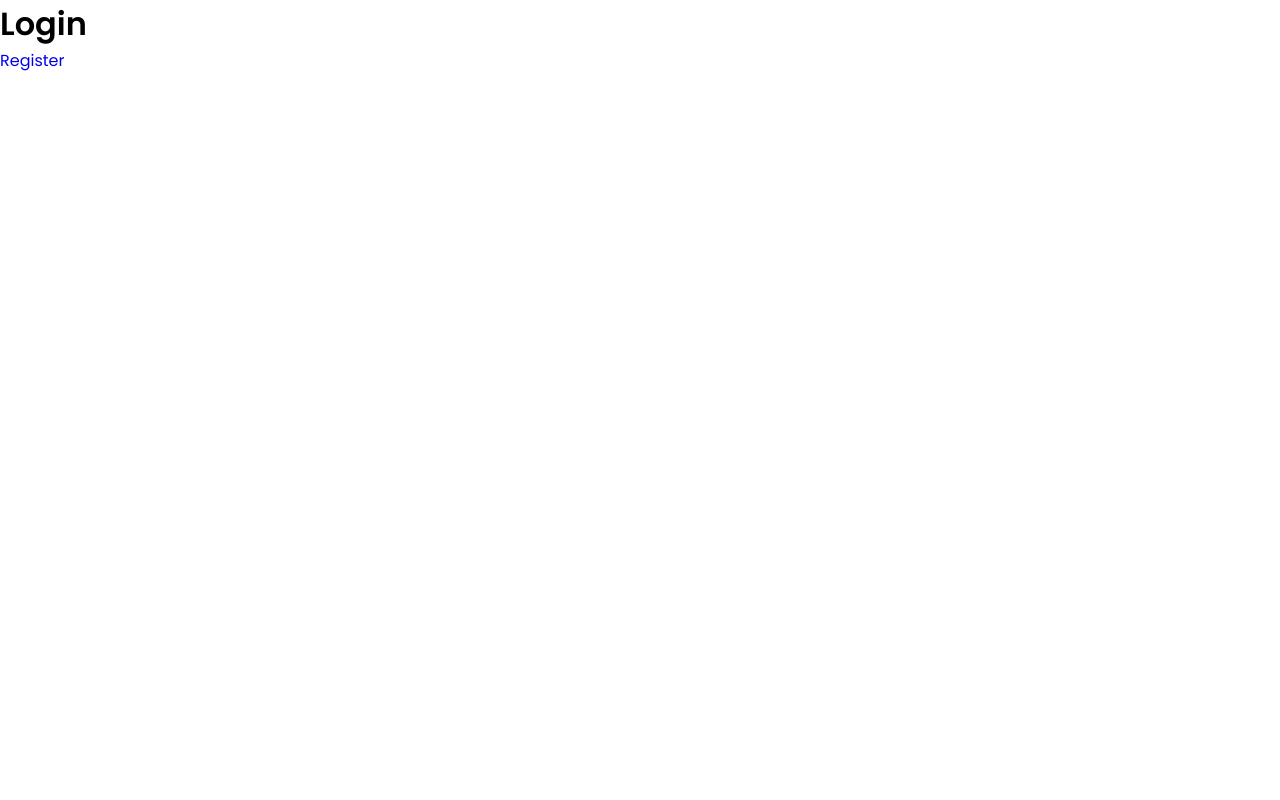
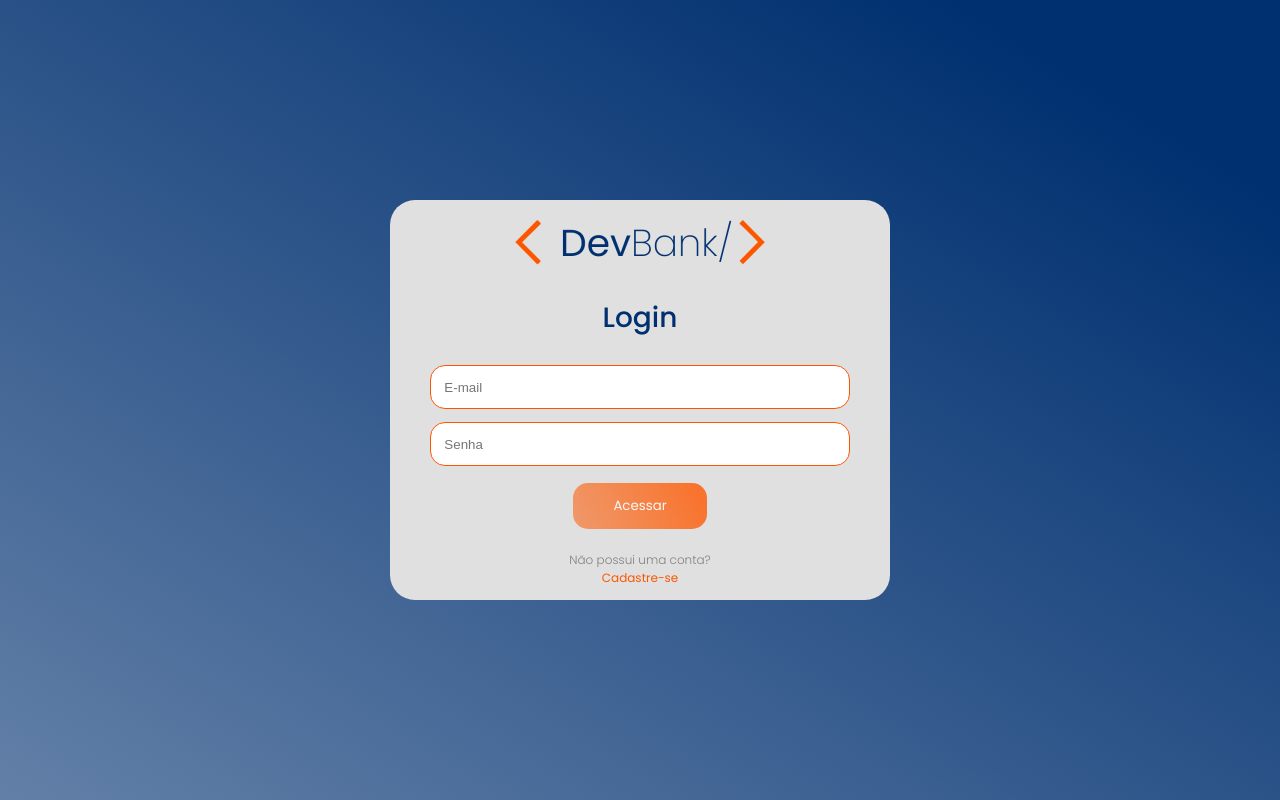
Before and after one commit to iury-assuncao/dev-bank, a React (Create React App) app: page / in a window 1280 px wide. Built offline with nearby package versions, Linux system fonts and the light colour scheme.

Commit message:
criação da tela de login

```diff
--- a/src/App.css
+++ b/src/App.css
@@ -1,12 +1,74 @@
+@import url('https://fonts.googleapis.com/css2?family=Poppins:wght@200;300;400;500;600;700&display=swap%27');
 
 *{
-  box-sizing:border-box;
+  padding:0;
+  margin: 0;
   text-decoration: none;
   list-style: none;
-  margin: 0;
-  padding:0;
+  box-sizing:border-box;
+}
+
+html{
+  font-size: 10px;
 }
 
 body{
+  font-family: 'Poppins', sans-serif;
+}
+
+.title{
+  color: #003070;
+  font-style: normal;
+  font-size: 2.8em;
+  font-weight: 500;
+  margin-top: 3em;
+  margin-bottom: 0.7em;
+}
+
+.handleInput{
+  width: 100%;
+  padding: 1em;
+  margin: 0.5em;
+  background: #FFFFFF;
+  border: 1px solid #FC5700;
+  border-radius: 15px;
+  outline: none;
+}
+
+
+.button{
+  padding: 1em 3em;
+  margin-top: 10px;
+  background: linear-gradient(241.69deg, #FF5800 7.46%, rgba(252, 87, 0, 0.44) 156.38%);
+  border: none;
+  border-radius: 15px;
+  color: #FFFFFF;
   font-family: 'Poppins';
+  cursor: pointer;
+  opacity: 0.8;
+  transition: all 0.2s;
 }
+
+.button:hover{
+  transform: scale(0.95);
+  opacity: 1;
+}
+
+
+.text{
+  margin-top: 1.8em;
+  color: #808080;
+  text-align: center;
+  font-style: normal;
+  font-size: 1.2em;
+  font-weight: 300;
+}
+
+.link{
+  color: #FC5700;
+  text-align: center;
+  font-family: 'Poppins';
+  font-weight: 400;
+  font-size: 1.2em;
+  font-style: normal;
+}
--- a/src/pages/Login/index.jsx
+++ b/src/pages/Login/index.jsx
@@ -1,14 +1,22 @@
-import { Link } from "react-router-dom"
+import { Link } from "react-router-dom";
+import logo from '../../img/devBank-logo.png'
 
-import "./login.css"
+import "./login.css";
 
-function Login() {
+const Login = () => {
     return (
-        <div>
-            <h1>Login</h1>
-            <Link to="/register">Register</Link>
+        <div className="container">
+            <form className="form">
+                <img src={logo} className="logo" alt="Logo DevBank"/>
+                <h1 className="title">Login</h1>
+                <input className="handleInput" type='email' placeholder='E-mail' required/>
+                <input className="handleInput" type='password' placeholder='Senha' required/>
+                <button className="button" type="submit">Acessar</button>
+                <p className="text">Não possui uma conta?</p>
+                <Link className="link" to="/register">Cadastre-se</Link>
+            </form>
         </div>
     )
 }
 
-export default Login
+export default Login;
--- a/src/pages/Login/login.css
+++ b/src/pages/Login/login.css
@@ -0,0 +1,30 @@
+.container{
+    display: flex;
+    position: absolute;
+    width: 100%;
+    height: 100%;
+    background: linear-gradient(211.13deg, #003070 12.54%, rgba(0, 48, 112, 0.62) 98.7%);
+    align-items: center;
+    justify-content: center;
+}
+
+.form{
+    display: flex;
+    position: absolute;
+    width: 500px;
+    height: 400px;
+    padding: 2em 4em;
+    background: #E0E0E0;
+    border-radius: 25px;
+    flex-direction: column;
+    align-items: center;
+    justify-content: center;
+}
+
+.logo{
+    position: absolute;
+    width: 250px;
+    height: 44.67px;
+    top: 20px;
+    border: none;
+}
```
Also changed, not shown: src/img/devBank-logo.png (added).
